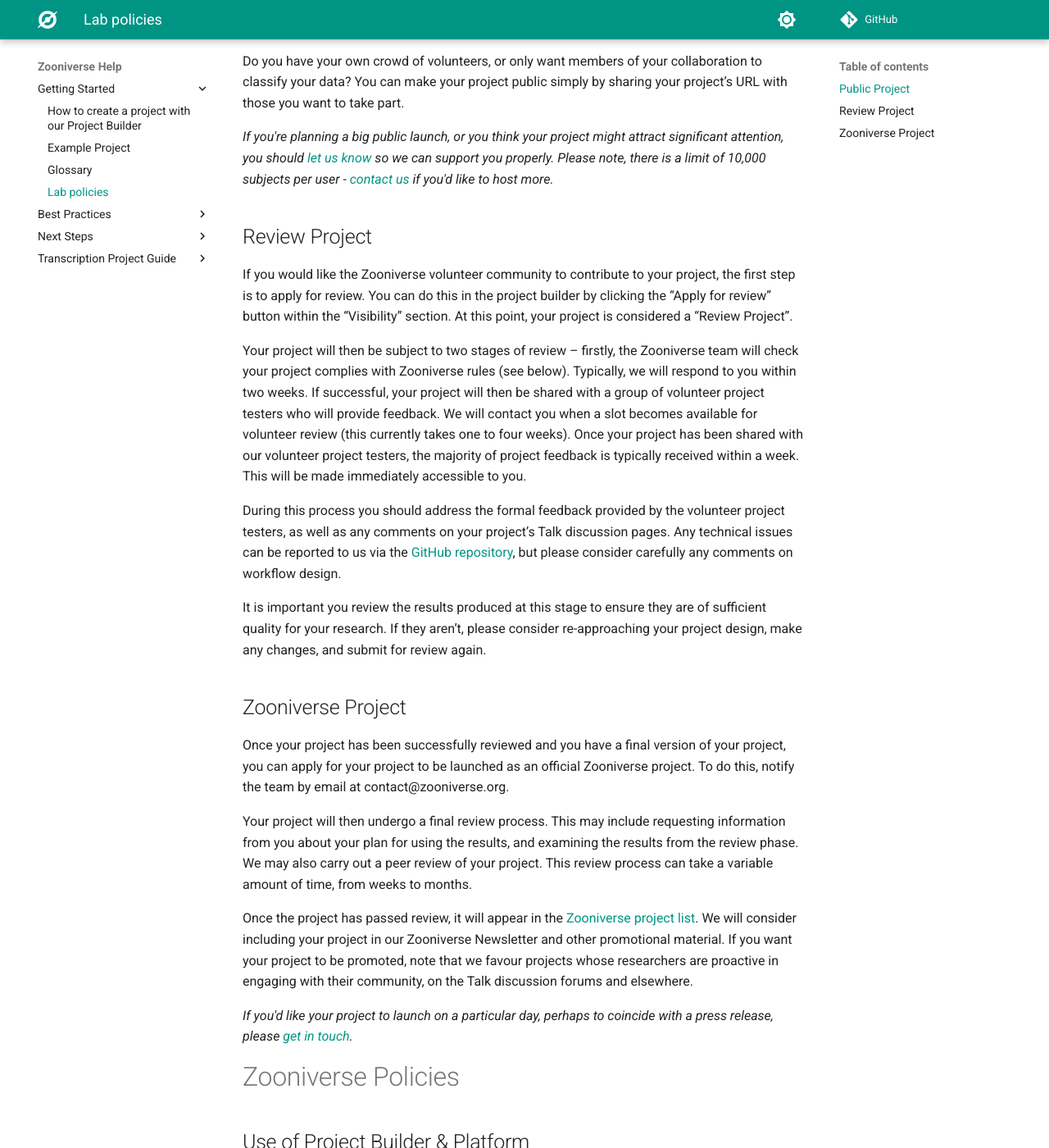
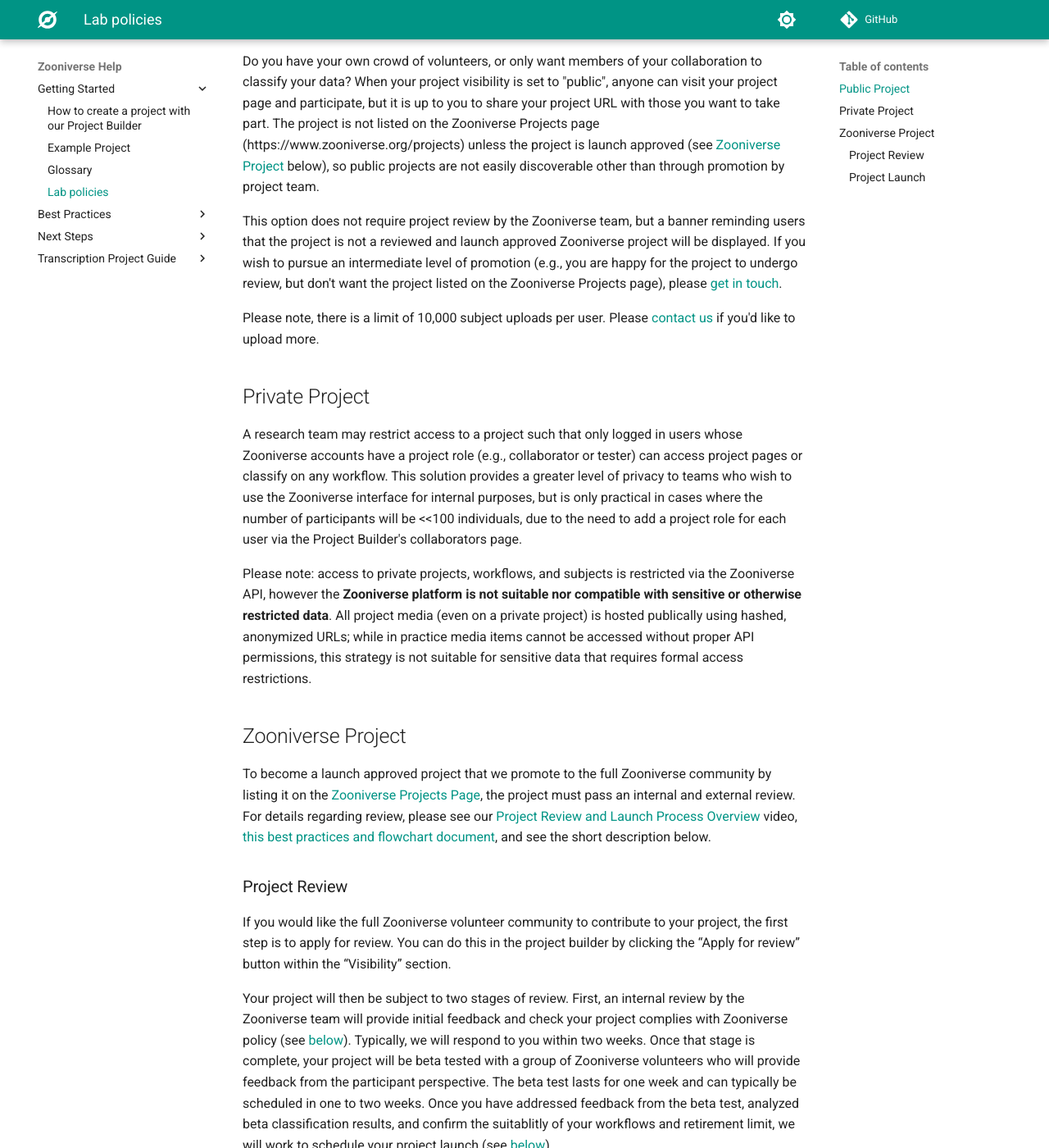
Before and after one commit to zooniverse/help, an MkDocs documentation site: the page built from docs/getting-started/lab-policies.md, in a window 1280 px wide and 1400 px high, scrolled down 561 px. Shown: the whole window at 82% size. Built offline with MkDocs 1.6.1 and Material for MkDocs 9.7.7, drawn with Linux system fonts in a browser that asks for light colours; comment, search, counter and statistics services are not loaded; some of the changed text lies outside the part shown.

Commit message:
rework description of project types

```diff
--- a/docs/getting-started/lab-policies.md
+++ b/docs/getting-started/lab-policies.md
@@ -7,34 +7,42 @@
 A live project can exist in three different states, it may be a:
 
 1. Public Project
-2. Review Project
+2. Private Project
 3. Zooniverse Project
 
 Each of these project states is discussed below.
 &nbsp;
 
 ## Public Project
-Do you have your own crowd of volunteers, or only want members of your collaboration to classify your data? You can make your project public simply by sharing your project’s URL with those you want to take part.
+Do you have your own crowd of volunteers, or only want members of your collaboration to classify your data? When your project visibility is set to "public", anyone can visit your project page and participate, but it is up to you to share your project URL with those you want to take part. The project is not listed on the Zooniverse Projects page (https://www.zooniverse.org/projects) unless the project is launch approved (see [Zooniverse Project](#zooniverse-project) below), so public projects are not easily discoverable other than through promotion by project team.
 
-_If you're planning a big public launch, or you think your project might attract significant attention, you should [let us know](https://zooniverse.org/about/contact) so we can support you properly. Please note, there is a limit of 10,000 subjects per user - [contact us](https://zooniverse.org/about/contact) if you'd like to host more._
+This option does not require project review by the Zooniverse team, but a banner reminding users that the project is not a reviewed and launch approved Zooniverse project will be displayed. If you wish to pursue an intermediate level of promotion (e.g., you are happy for the project to undergo review, but don't want the project listed on the Zooniverse Projects page), please [get in touch](https://www.zooniverse.org/about#contact).
+
+Please note, there is a limit of 10,000 subject uploads per user. Please [contact us](https://www.zooniverse.org/about#contact) if you'd like to upload more.
 &nbsp;
 
-## Review Project
-If you would like the Zooniverse volunteer community to contribute to your project, the first step is to apply for review. You can do this in the project builder by clicking the “Apply for review” button within the “Visibility” section. At this point, your project is considered a “Review Project”.
+## Private Project
+A research team may restrict access to a project such that only logged in users whose Zooniverse accounts have a project role (e.g., collaborator or tester) can access project pages or classify on any workflow. This solution provides a greater level of privacy to teams who wish to use the Zooniverse interface for internal purposes, but is only practical in cases where the number of participants will be <<100 individuals, due to the need to add a project role for each user via the Project Builder's collaborators page.
 
-Your project will then be subject to two stages of review – firstly, the Zooniverse team will check your project complies with Zooniverse rules (see below). Typically, we will respond to you within two weeks. If successful, your project will then be shared with a group of volunteer project testers who will provide feedback. We will contact you when a slot becomes available for volunteer review (this currently takes one to four weeks). Once your project has been shared with our volunteer project testers, the majority of project feedback is typically received within a week. This will be made immediately accessible to you.
+Please note: access to private projects, workflows, and subjects is restricted via the Zooniverse API, however the **Zooniverse platform is not suitable nor compatible with sensitive or otherwise restricted data**. All project media (even on a private project) is hosted publically using hashed, anonymized URLs; while in practice media items cannot be accessed without proper API permissions, this strategy is not suitable for sensitive data that requires formal access restrictions.
 
-During this process you should address the formal feedback provided by the volunteer project testers, as well as any comments on your project’s Talk discussion pages. Any technical issues can be reported to us via the [GitHub repository](https://github.com/zooniverse/Panoptes-Front-End), but please consider carefully any comments on workflow design.
+## Zooniverse Project
+To become a launch approved project that we promote to the full Zooniverse community by listing it on the [Zooniverse Projects Page](https://www.zooniverse.org/projects), the project must pass an internal and external review. For details regarding review, please see our [Project Review and Launch Process Overview](+tab+https://vimeo.com/534941470) video, [this best practices and flowchart document](https://docs.google.com/document/d/1SJmOdGmpzYGyKpSnFt_tEe_BZIc2Bzmc3kKlWw-gX68/edit?usp=sharing), and see the short description below.
+
+### Project Review
+If you would like the full Zooniverse volunteer community to contribute to your project, the first step is to apply for review. You can do this in the project builder by clicking the “Apply for review” button within the “Visibility” section.
+
+Your project will then be subject to two stages of review. First, an internal review by the Zooniverse team will provide initial feedback and check your project complies with Zooniverse policy (see [below](#expectations-of-approved-projects)). Typically, we will respond to you within two weeks. Once that stage is complete, your project will be beta tested with a group of Zooniverse volunteers who will provide feedback from the participant perspective. The beta test lasts for one week and can typically be scheduled in one to two weeks. Once you have addressed feedback from the beta test, analyzed beta classification results, and confirm the suitablitly of your workflows and retirement limit, we will work to schedule your project launch (see [below](#project-launch)).
 
 It is important you review the results produced at this stage to ensure they are of sufficient quality for your research. If they aren’t, please consider re-approaching your project design, make any changes, and submit for review again.
 &nbsp;
 
-## Zooniverse Project
-Once your project has been successfully reviewed and you have a final version of your project, you can apply for your project to be launched as an official Zooniverse project. To do this, notify the team by email at contact@zooniverse.org.
+### Project Launch
+Once your project has been successfully reviewed and you have a final version of your project, you can apply for your project to be launched as an official Zooniverse project. To do this, notify the Zooniverse team via private Talk post or by email to contact@zooniverse.org.
 
-Your project will then undergo a final review process. This may include requesting information from you about your plan for using the results, and examining the results from the review phase. We may also carry out a peer review of your project. This review process can take a variable amount of time, from weeks to months.
+Your project will then undergo a final review process. This may include requesting information from you about your plan for using the results, and examining the results from the review phase. We may also carry out a peer review of your project.
 
-Once the project has passed review, it will appear in the [Zooniverse project list](https://zooniverse.org/projects/). We will consider including your project in our Zooniverse Newsletter and other promotional material. If you want your project to be promoted, note that we favour projects whose researchers are proactive in engaging with their community, on the Talk discussion forums and elsewhere.
+Once the project is launch approved, it will appear in the [Zooniverse project list](https://zooniverse.org/projects/). We will consider including your project in our Zooniverse Newsletter and other promotional material. If you want your project to be promoted, note that we favour projects whose researchers are proactive in engaging with their community, on the Talk discussion forums and elsewhere.
 
 _If you'd like your project to launch on a particular day, perhaps to coincide with a press release, please [get in touch](https://zooniverse.org/about/contact)._
 &nbsp;
```
